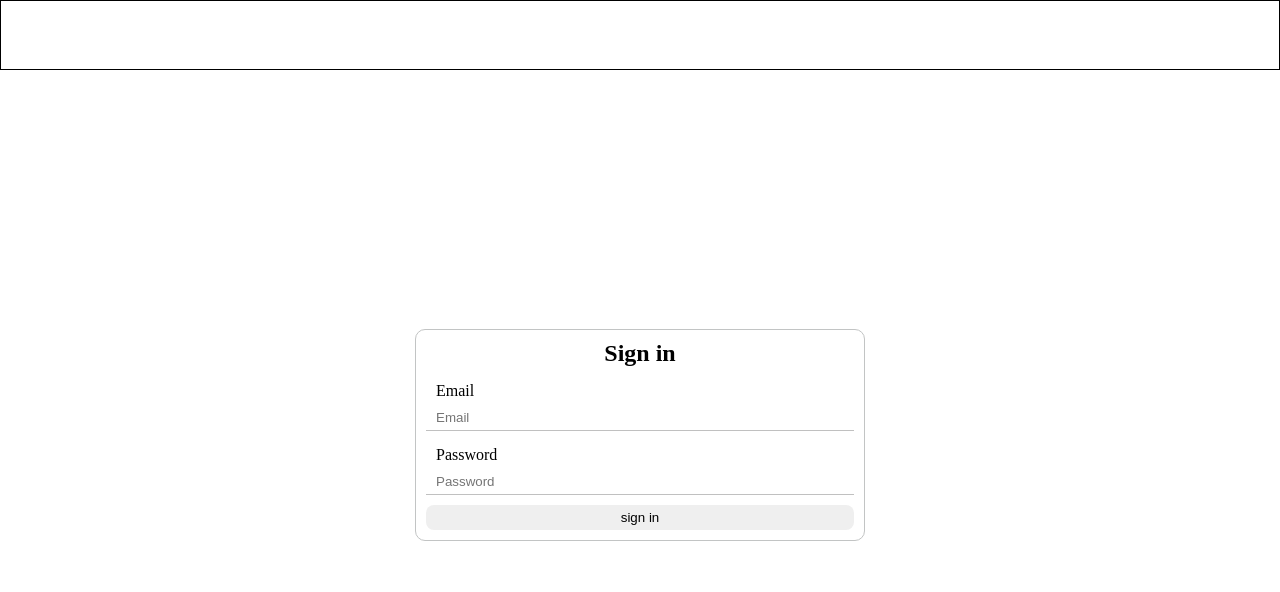
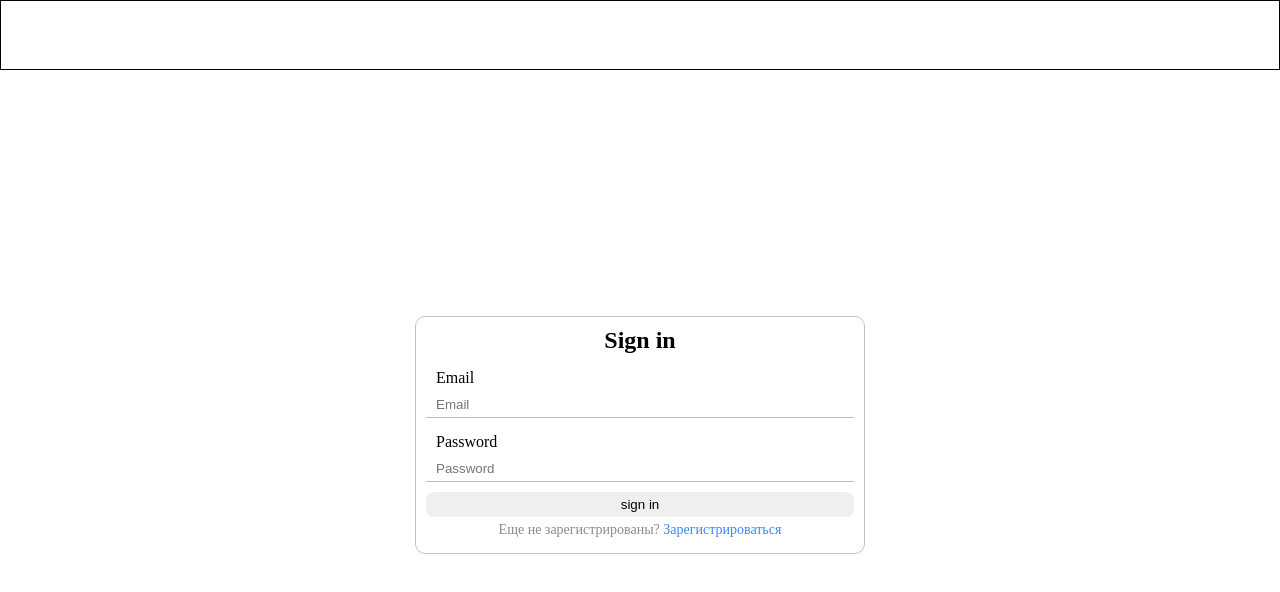
Before and after one commit to Serbin-Executive/Serbin-Executive.github.io, a React (Create React App) app: page /signin in a window 1280 px wide. Shown: the top 592 px of the page. Built offline with nearby package versions, Linux system fonts and the light colour scheme.

Commit message:
added links sign in and sign up

```diff
--- a/src/components/App/ui.css
+++ b/src/components/App/ui.css
@@ -33,3 +33,25 @@
     border: none;
     border-radius: 8px;
 }
+
+.auth-subtitle {
+    color: #8B8B8B;
+    text-align: center;
+    font-size: 14px;
+    font-style: normal;
+    font-weight: 400;
+    line-height: normal;
+    margin: 0;
+    padding: 5px;
+}
+
+.auth-link {
+    color: #4285F4;
+    text-align: center;
+    font-size: 14px;
+    font-style: normal;
+    font-weight: 400;
+    line-height: normal;
+    text-decoration: none;
+    transition: opacity 0.2s ease;
+}
--- a/src/components/SignIn/index.tsx
+++ b/src/components/SignIn/index.tsx
@@ -1,5 +1,5 @@
 import { ReactElement } from "react";
-
+import { Link } from "react-router-dom";
 
 const SignIn = (): ReactElement => {
     return <form className="auth-form">
@@ -9,6 +9,8 @@ const SignIn = (): ReactElement => {
         <p className="auth-label">Password</p>
         <input type="password" placeholder="Password" className="auth-input" />
         <button className="auth-button">sign in</button>
+        <h4 className='auth-subtitle'>Еще не зарегистрированы?
+        <Link className="auth-link" to="/signup"> Зарегистрироваться</Link></h4>
     </form>;
 };
 
--- a/src/components/SignUp/index.tsx
+++ b/src/components/SignUp/index.tsx
@@ -1,5 +1,5 @@
 import { ReactElement } from "react";
-
+import { Link } from "react-router-dom";
 
 const SignUp = (): ReactElement => {
     return <form className="auth-form">
@@ -13,6 +13,8 @@ const SignUp = (): ReactElement => {
         <p className="auth-label">Repeat password</p>
         <input type="password" placeholder="Repeat password" className="auth-input" />
         <button className="auth-button">sign up</button>
+        <h4 className='auth-subtitle'>Уже зарегистрированы?
+            <Link className="auth-link" to="/signin"> Войти</Link></h4>
     </form>;
 };
 
```
